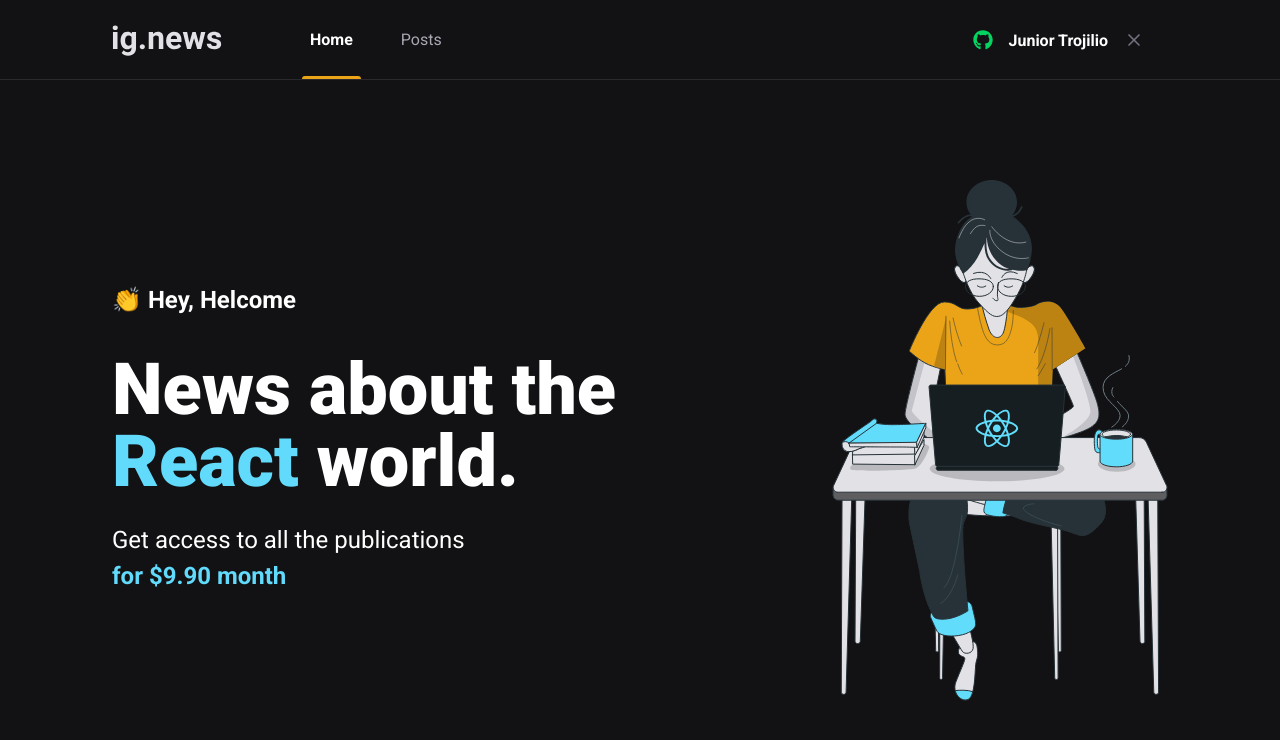
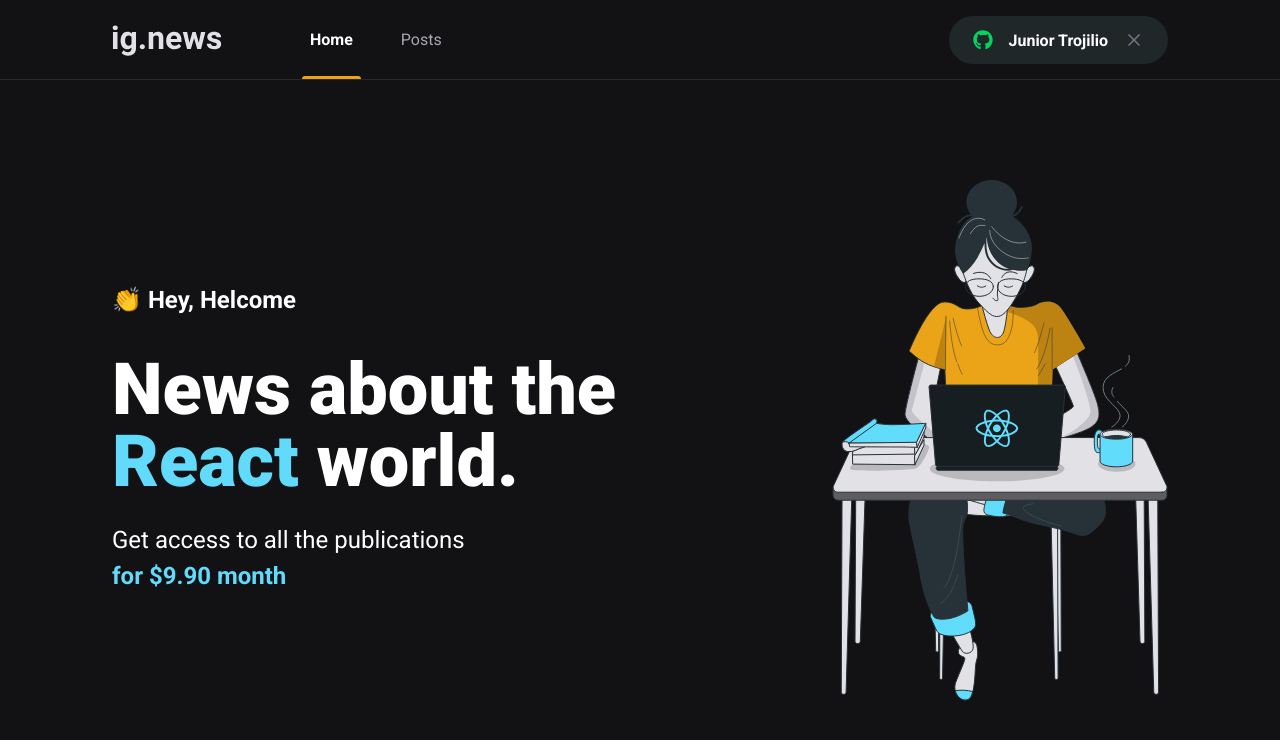
Before and after one commit to JuniorTrojilio/IG.News, a Next.js app: page / in a window 1280 px wide. Shown: the top 740 px of the page. Built offline with nearby package versions, Linux system fonts and the light colour scheme.

Commit message:
feat: add new global styles

```diff
--- a/src/styles/global.scss
+++ b/src/styles/global.scss
@@ -11,7 +11,7 @@
   --gray-300: #a8a8b3;
   --gray-800: #29292e;
   --gray-900: #121214;
-
+  --gray-850: #1f2729;
   --cyan-500: #61dafb;
 
   --yellow-500: #eba417;
```
